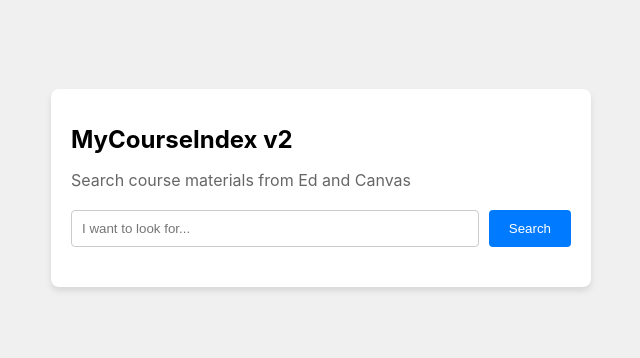
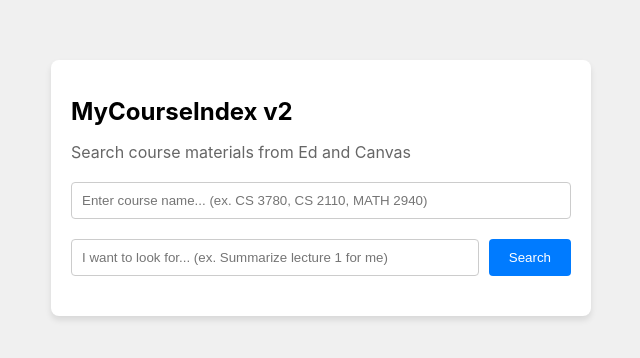
Before and after one commit to mahithapen/mycourseindex-v2, a React (Create React App) app in the folder frontend/: page / in a window 1280 px wide. Shown: the part 232-590 px from the top of the page, without its empty margins (319-959 px from the left). Built offline with nearby package versions, Linux system fonts and the light colour scheme.

Commit message:
fixed api gateway products

```diff
--- a/frontend/src/App.js
+++ b/frontend/src/App.js
@@ -4,13 +4,14 @@
 
 function App() {
   const [query, setQuery] = useState('');
+  const [courseName, setCourseName] = useState('');
   const [response, setResponse] = useState('');
   const [isLoading, setIsLoading] = useState(false);
 
   const handleSearch = async () => {
     setIsLoading(true);
     try {
-      const res = await axios.post('/query', { query, course_id: '12345' });
+      const res = await axios.post('/query', { query, course_name: courseName });
       setResponse(res.data.response);
     } catch (error) {
       console.error('Error fetching data:', error);
@@ -25,18 +26,32 @@
       <div className="search-card">
         <h1 className="card-title">MyCourseIndex v2</h1>
         <p className="card-description">Search course materials from Ed and Canvas</p>
+
+        {/* New input for course name */}
+        <div className="search-input">
+          <input
+            type="text"
+            value={courseName}
+            onChange={(e) => setCourseName(e.target.value)}
+            placeholder="Enter course name... (ex. CS 3780, CS 2110, MATH 2940)"
+            className="input-field"
+          />
+        </div>
+
+        {/* Existing input for query */}
         <div className="search-input">
           <input
             type="text"
             value={query}
             onChange={(e) => setQuery(e.target.value)}
-            placeholder="I want to look for..."
+            placeholder="I want to look for... (ex. Summarize lecture 1 for me)"
             className="input-field"
           />
           <button onClick={handleSearch} disabled={isLoading} className="search-button">
             {isLoading ? 'Searching...' : 'Search'}
           </button>
         </div>
+
         {response && (
           <div className="response-card">
             <p>{response}</p>
```
Also changed, not shown: 1 other file (tests, documents, lock files or other folders).
